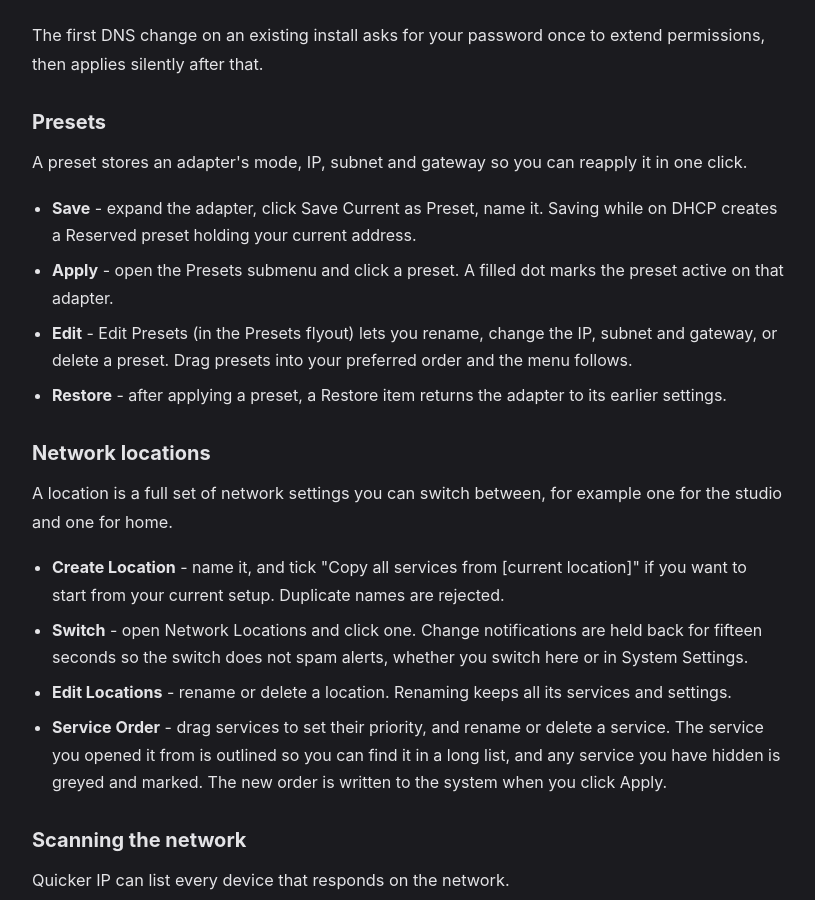
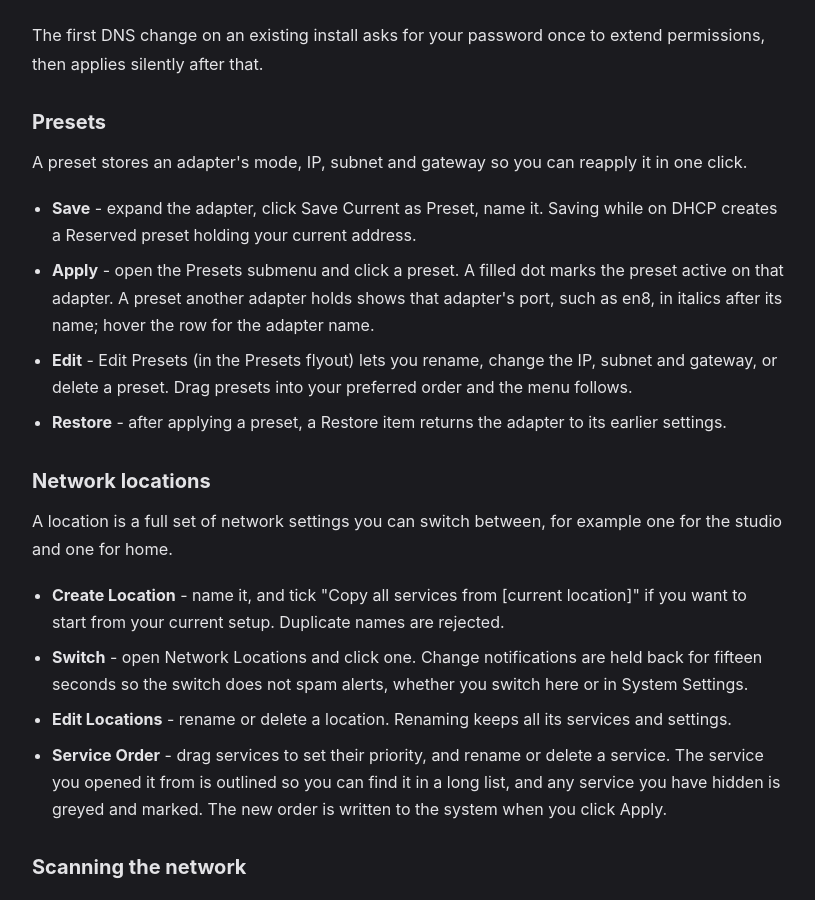
Before and after one commit to BSKapps/bskapps.github.io, a Jekyll site: the page articles/quicker-ip-guide/index.html, which Jekyll copies as it is, in a window 1280 px wide and 900 px high, scrolled down 2958 px. Shown: the whole window, without its empty margins (232-1047 px from the left). Built offline with Jekyll 4.4.1, drawn with Linux system fonts in a browser that asks for light colours.

Commit message:
Quicker IP guide: preset rows name the holding adapter

```diff
--- a/articles/quicker-ip-guide/index.html
+++ b/articles/quicker-ip-guide/index.html
@@ -81,7 +81,7 @@
             <p>A preset stores an adapter's mode, IP, subnet and gateway so you can reapply it in one click.</p>
             <ul>
                 <li><strong>Save</strong> - expand the adapter, click Save Current as Preset, name it. Saving while on DHCP creates a Reserved preset holding your current address.</li>
-                <li><strong>Apply</strong> - open the Presets submenu and click a preset. A filled dot marks the preset active on that adapter.</li>
+                <li><strong>Apply</strong> - open the Presets submenu and click a preset. A filled dot marks the preset active on that adapter. A preset another adapter holds shows that adapter's port, such as en8, in italics after its name; hover the row for the adapter name.</li>
                 <li><strong>Edit</strong> - Edit Presets (in the Presets flyout) lets you rename, change the IP, subnet and gateway, or delete a preset. Drag presets into your preferred order and the menu follows.</li>
                 <li><strong>Restore</strong> - after applying a preset, a Restore item returns the adapter to its earlier settings.</li>
             </ul>
```
